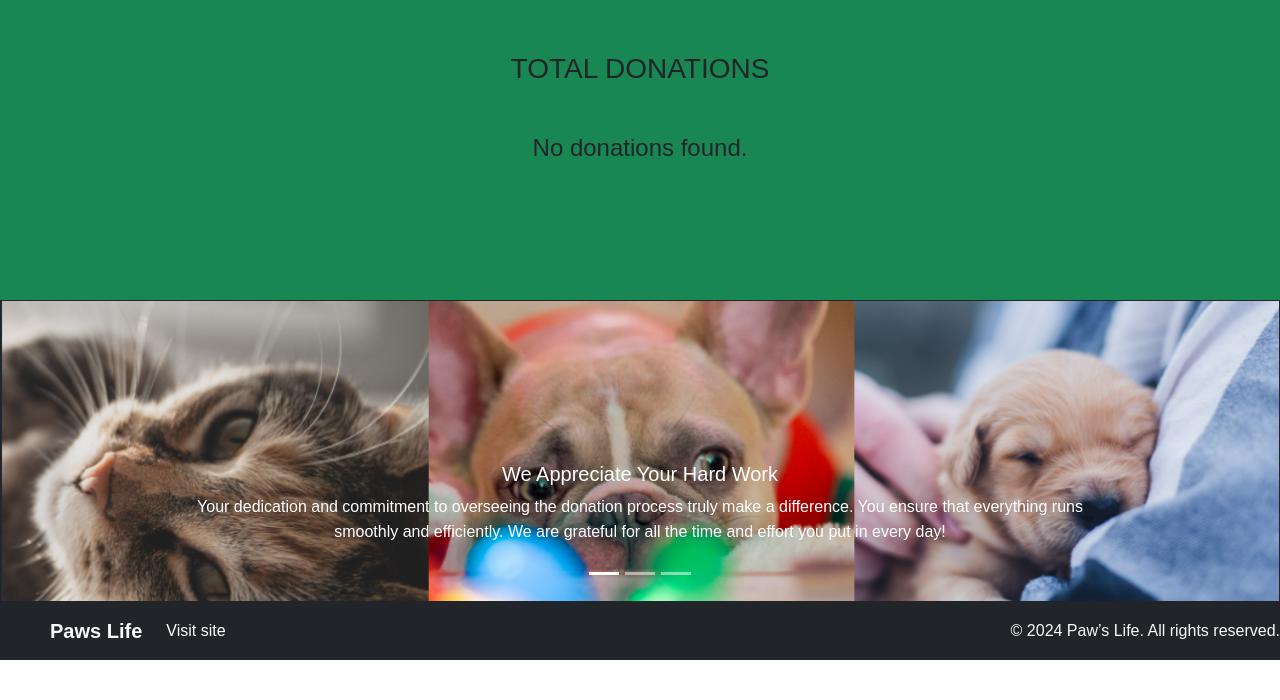
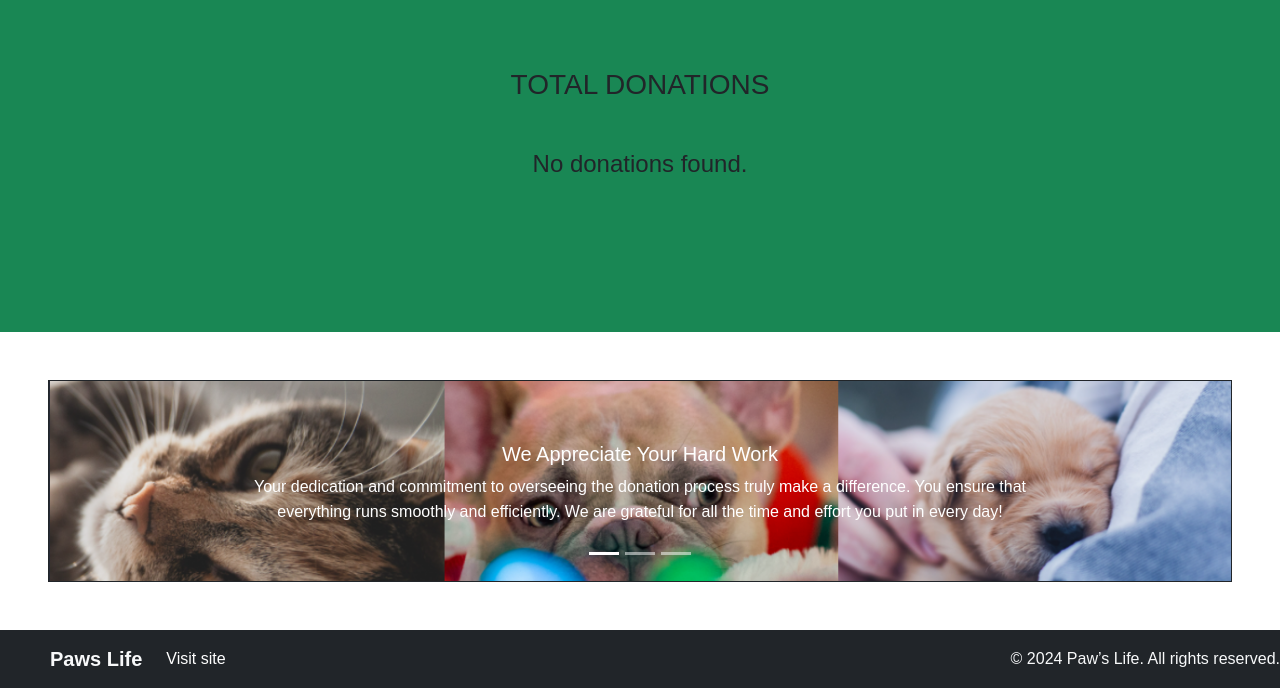
Before and after one commit to markgregoriooo/pet_adoption, a PHP site: page /pagesForCrud/crudDonations.php in a window 1280 px wide. Shown: the part 100-800 px from the top of the page. Run offline with PHP 8.4, Linux system fonts and the light colour scheme; data that the repository does not hold is empty; some libraries are stand-ins or nearby versions.

Commit message:
almost done

```diff
--- a/PawsLife/pagesForCrud/crudDonations.php
+++ b/PawsLife/pagesForCrud/crudDonations.php
@@ -58,11 +58,11 @@
 // Close the statement
 $stmt->close();
 ?>
-
 <!DOCTYPE html>
 <html lang="en">
 <?php include('../templates/classicHeader.php'); ?>
-<section class="bg-success">
+
+<section class="bg-success p-3">
   <div class="container-fluid text-center text-dark p-1 rounded" style="height:300px;">
     <h3 class="m-5">TOTAL DONATIONS</h3>
     <?php
@@ -77,8 +77,9 @@
     ?>
   </div>
 </section>
+
 <!-- carousel -->
-<section>
+<section class="p-5">
   <div id="carouselExampleCaptions" class="carousel slide border border-dark" data-bs-ride="carousel">
     <div class="carousel-indicators">
       <button type="button" data-bs-target="#carouselExampleCaptions" data-bs-slide-to="0" class="active" aria-current="true" aria-label="Slide 1"></button>
@@ -87,21 +88,21 @@
     </div>
     <div class="carousel-inner">
       <div class="carousel-item active">
-        <img src="../photos/donationCarousel3.png" class="d-block w-100" alt="..." style="object-fit: cover; height: 300px;">
+        <img src="../photos/donationCarousel3.png" class="d-block w-100" alt="..." style="object-fit: cover; height: 200px;">
         <div class="carousel-caption d-none d-md-block">
           <h5>We Appreciate Your Hard Work</h5>
           <p>Your dedication and commitment to overseeing the donation process truly make a difference. You ensure that everything runs smoothly and efficiently. We are grateful for all the time and effort you put in every day!</p>
         </div>
       </div>
       <div class="carousel-item">
-        <img src="../photos/donationCarousel2.png" class="d-block w-100" alt="..." style="object-fit: cover; height: 300px;">
+        <img src="../photos/donationCarousel2.png" class="d-block w-100" alt="..." style="object-fit: cover; height: 200px;">
         <div class="carousel-caption d-none d-md-block">
           <h5>Thank You for Your Effort</h5>
           <p>Your daily effort and dedication are key to everything we do. You ensure that the donation process stays organized and efficient. We truly appreciate your hard work and support!</p>
         </div>
       </div>
       <div class="carousel-item">
-        <img src="../photos/donationCarousel1.webp" class="d-block w-100" alt="..." style="object-fit: cover; height: 300px;">
+        <img src="../photos/donationCarousel1.webp" class="d-block w-100" alt="..." style="object-fit: cover; height: 200px;">
         <div class="carousel-caption d-none d-md-block">
           <h5>You Make a Big Difference</h5>
           <p>Your leadership makes a huge impact on the donation process. Because of you, we can continue to make a positive difference. Thank you for all the hard work you put in every day!</p>
--- a/PawsLife/user-signUp.php
+++ b/PawsLife/user-signUp.php
@@ -10,9 +10,9 @@
 <!DOCTYPE html>
 <html lang="en">
 <?php include('templates/header.php'); ?>
-  <section id="adopt-form">
+  <section id="adopt-form" style=" background-color: #D2B48C;" >
     <div class="container-fluid p-5">
-      <div class="form-bg border p-4 w-50 bg-light rounded-3 shadow-sm w-sm-90 w-md-75 w-lg-50 w-xl-40 mx-auto">
+      <div class="form-bg border border-dark p-4 w-50 bg-light rounded-3 shadow-sm w-sm-90 w-md-75 w-lg-50 w-xl-40 mx-auto">
         <h2 class="text-center text-light pt-5">Create your account</h2>
         <form action="<?php echo htmlspecialchars($_SERVER['PHP_SELF']); ?>" method="POST">
           <div class="m-5">
```
